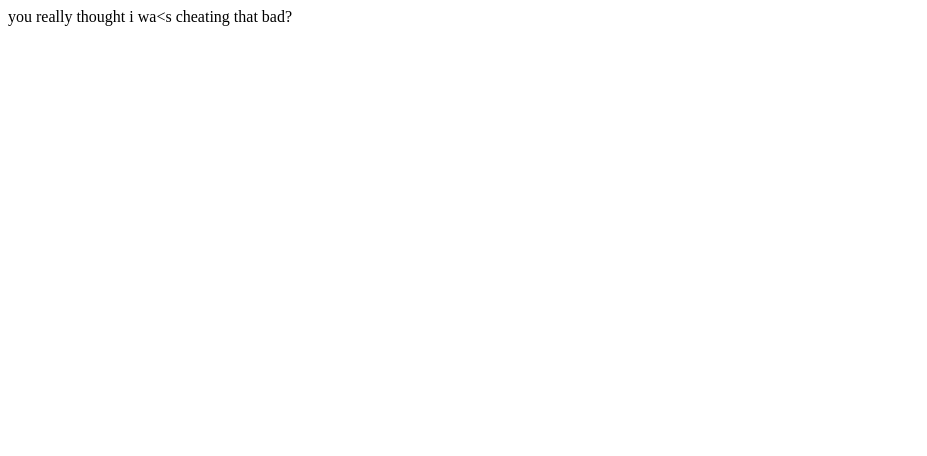
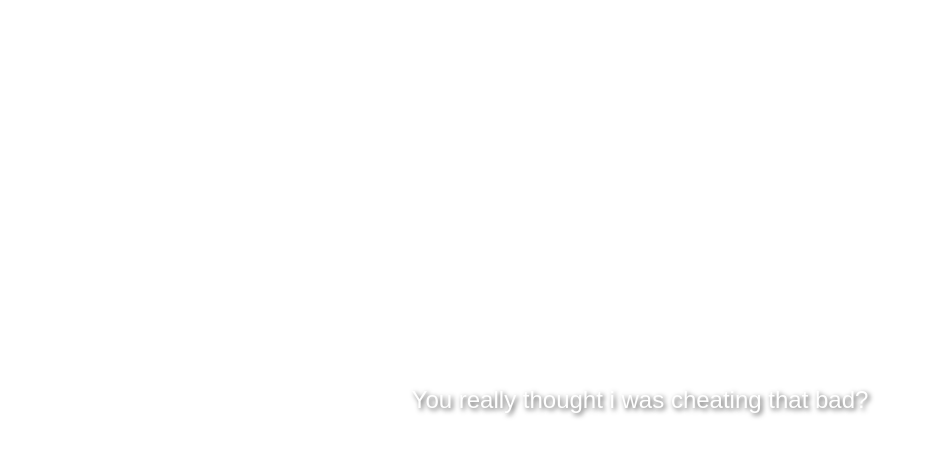
Before and after one commit to Bossman69-420/NoScript, a plain HTML site: page index.html in a window 1280 px wide. Shown: the whole page, without its empty margins (0-927 px from the left). Drawn offline with Linux system fonts and the light colour scheme.

Commit message:
Update index.html

```diff
--- a/index.html
+++ b/index.html
@@ -4,8 +4,9 @@
     <meta charset="UTF-8">
     <meta name="viewport" content="width=device-width, initial-scale=1.0">
     <title>NoScript</title>
+    <link rel="stylesheet" href="style.css">
 </head>
 <body>
-    you really thought i wa&lt;s cheating that bad?
+    You really thought i was cheating that bad?
 </body>
 </html>
```
